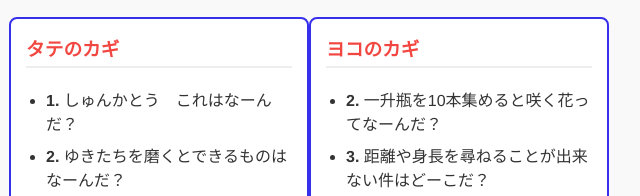
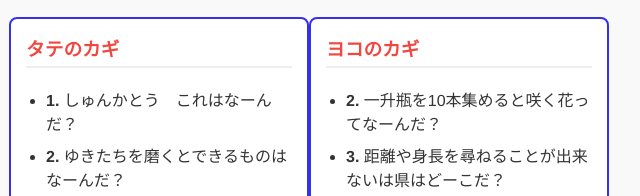
Before and after one commit to minnano1stAniv/crossword-project, a plain HTML site: page stage05_1.html in a window 1280 px wide. Shown: the part 811-1007 px from the top of the page, 331-971 px from the left. Drawn offline with Linux system fonts and the light colour scheme.

Commit message:
Add files via upload

```diff
--- a/stage05_1.html
+++ b/stage05_1.html
@@ -118,7 +118,7 @@
                 <h3>ヨコのカギ</h3>
                 <ul>
                     <li><strong>2.</strong> 一升瓶を10本集めると咲く花ってなーんだ？</li>
-                    <li><strong>3.</strong> 距離や身長を尋ねることが出来ない件はどーこだ？</li>
+                    <li><strong>3.</strong> 距離や身長を尋ねることが出来ないは県はどーこだ？</li>
                     <li><strong>4.</strong> 丼にWを入れて食べたらどうなった？</li>
                     <li><strong>5.</strong> 本を印刷してみんなに見せる虫ってなーんだ？</li>
                     <li><strong>7.</strong> 象とおそろいの衣装を着るぞ！「象○○○う」○○○に入る野菜ってなーんだ？</li>
```
